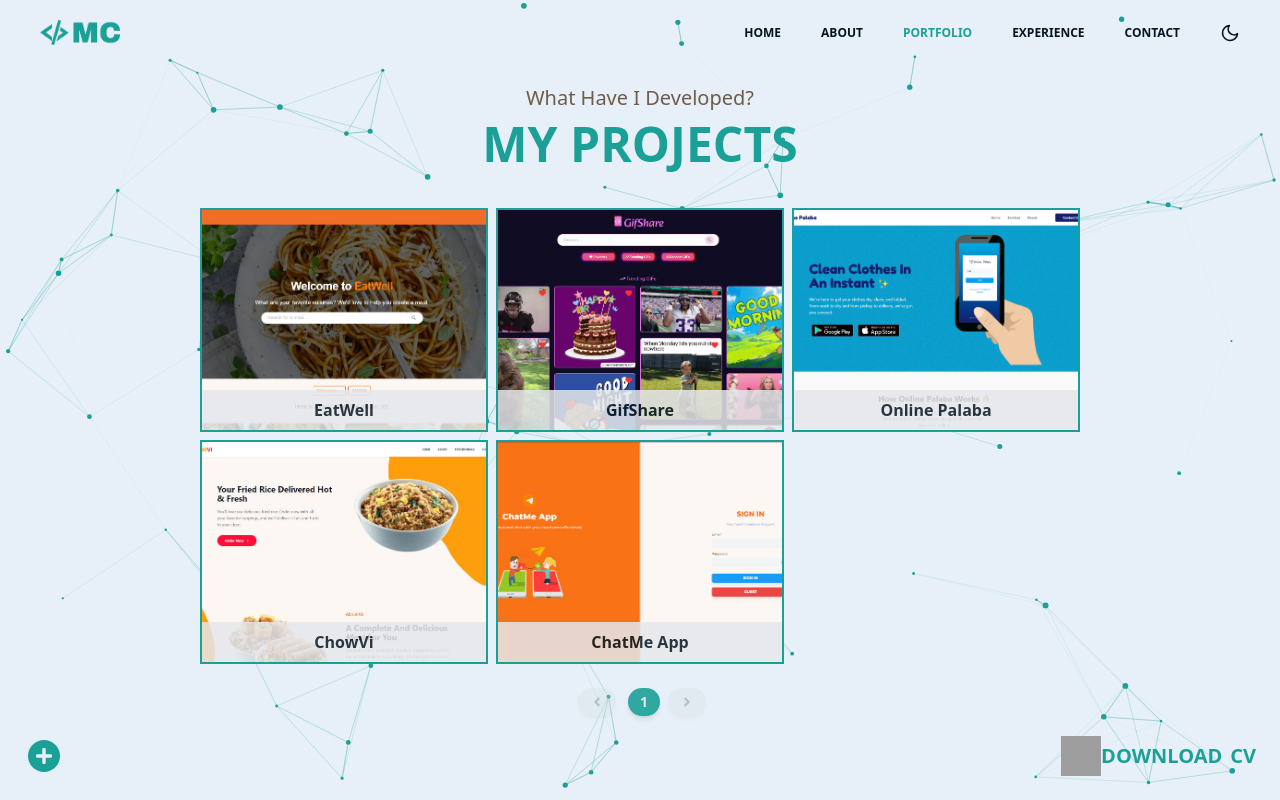
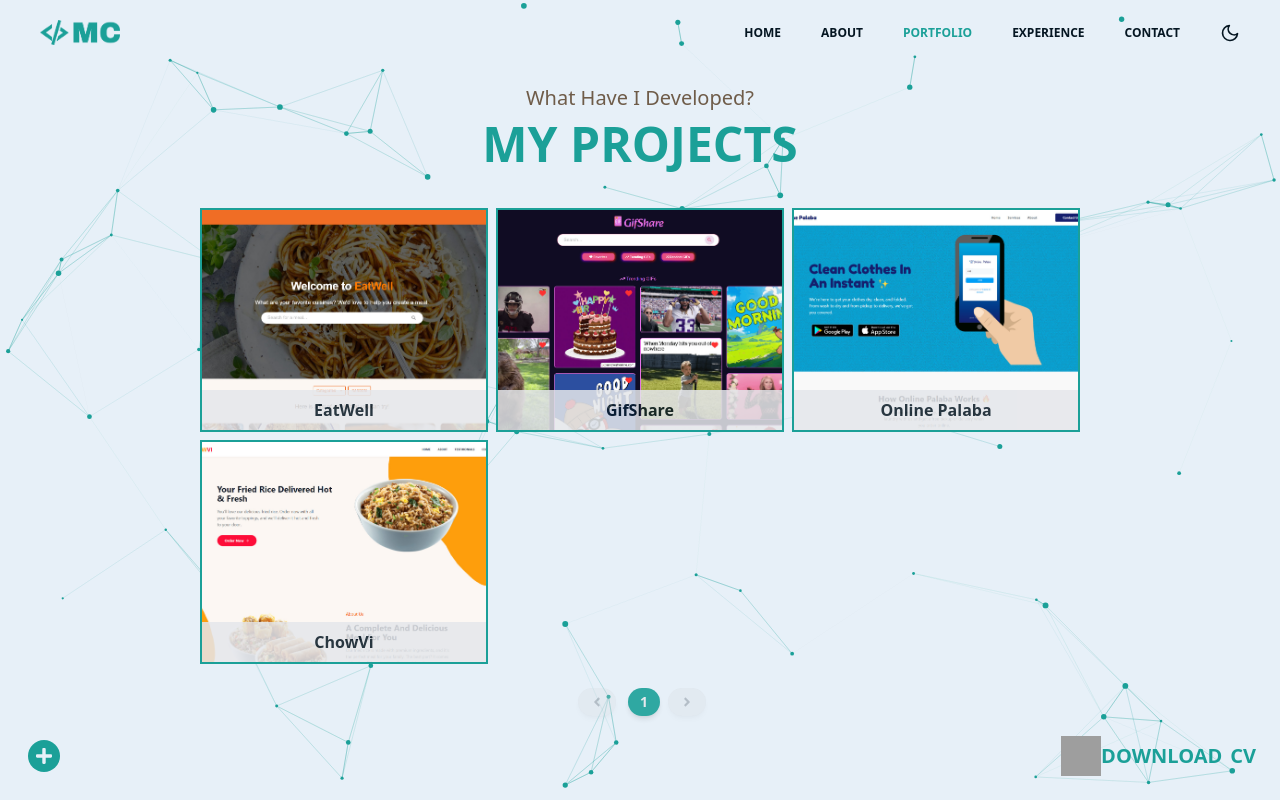
Before and after one commit to melchie04/melchorcallos-website, a React (Vite) app: page /portfolio in a window 1280 px wide. Built offline with nearby package versions, Linux system fonts and the light colour scheme; no server answers; grey boxes are pictures that could not be loaded.

Commit message:
Update: Portfolio

```diff
--- a/src/assets/contents/portfolio.js
+++ b/src/assets/contents/portfolio.js
@@ -2,7 +2,6 @@ import eatwellwebsite from "../images/projects/eatwellwebsite.jpg";
 import gifsharewebsite from "../images/projects/gifsharewebsite.jpg";
 import onlinepalabawebsite from "../images/projects/onlinepalabawebsite.jpg";
 import chowviwebsite from "../images/projects/chowviwebsite.jpg";
-import chatappwebsite from "../images/projects/chatappwebsite.jpg";
 
 export const contents = {
   title: "My Projects",
@@ -42,12 +41,4 @@ export const projects = [
     demo: "https://melchie04-chowvi.netlify.app/",
     image: chowviwebsite,
   },
-  {
-    name: "ChatMe App",
-    category: "MERN Website Development",
-    details: "A chat app website with Socket.io for real-time messaging and encrypted MongoDB storage for user privacy.",
-    github: "https://github.com/melchie04/chat-app-website",
-    demo: "https://melchie04-chat-app-website.netlify.app/",
-    image: chatappwebsite,
-  },
 ];
```
Also changed, not shown: src/assets/images/projects/chatappwebsite.jpg (deleted).
